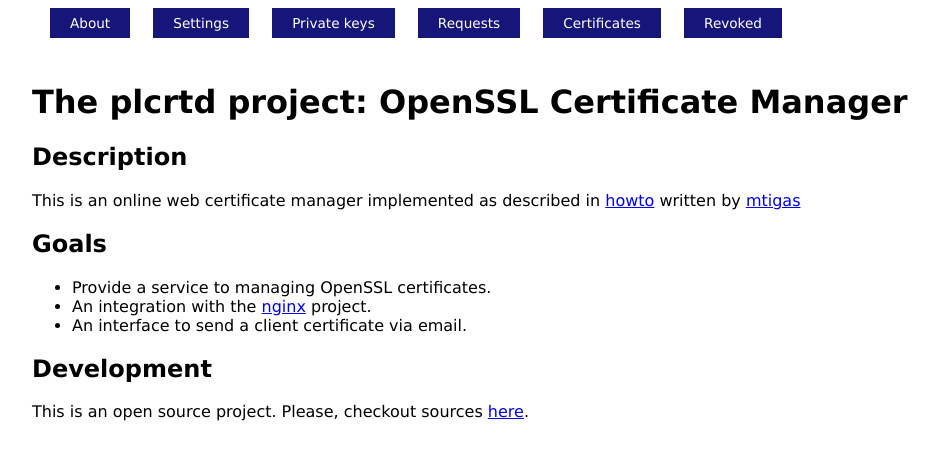
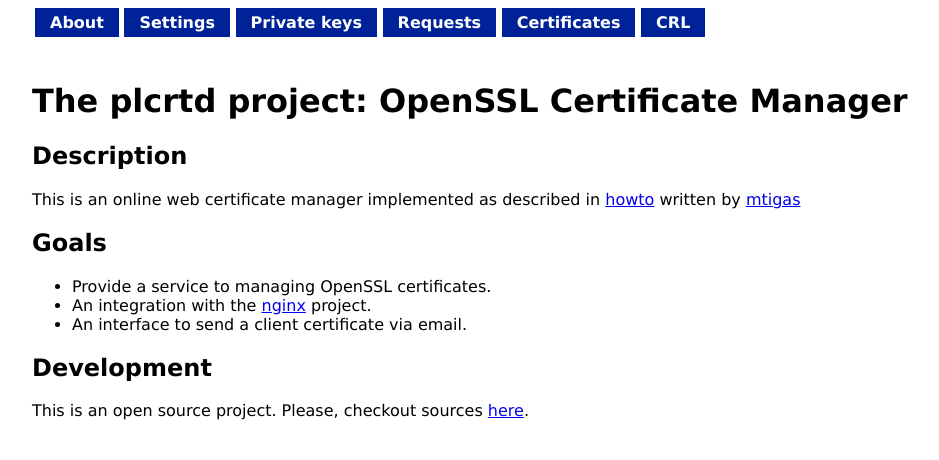
Before and after one commit to gh0stwizard/plcrtd, a plain HTML site: page www/index.html in a window 1280 px wide. Shown: the whole page, without its empty margins (96-1035 px from the left). Drawn offline with Linux system fonts and the light colour scheme.

Commit message:
reworking header

```diff
--- a/www/css/plcrtd.css
+++ b/www/css/plcrtd.css
@@ -52,15 +52,40 @@ button:disabled.btn {
 
 /*  Header  */
 
-.header button {
-  margin-left: 18px;
+.header {
+  display: inline-block;
+  width: 100%;
+  vertical-align: middle;
+}
+.header ul {
+  margin-left: 3px;
 }
 .header img {
   height: 24px;
   width: 24px;
   float: right;
-  vertical-align: middle;
+  padding: 5px 0px;
 }
+
+.chapters {
+  list-style-type: none;
+  padding: 0;
+  margin: 0;
+  font-family: "Lucida Sans Unicode", "Lucida Grande", Sans-Serif;
+  font-size: 1.0em;
+  font-weight: bold;
+}
+.chapters li:hover {
+  background: #339955;
+}
+.chapters li {
+  display: inline-block;
+  cursor: pointer;
+  padding: 5px 15px;
+  background-color: #029;
+  color: #fff;
+}
+
 
 /*  Pages  */
 
--- a/www/index.html
+++ b/www/index.html
@@ -21,15 +21,13 @@
 <div class="content">
   <!-- Header :: buttons & loading animation //-->
   <div class="header">
-      <button class="btn" data-bind="click: About">About</button>
-      <button class="btn" data-bind="click: Configure">Settings</button>
-      <button class="btn" data-bind="click: PrivateKeys">Private keys</button>
-      <button class="btn" data-bind="click: Requests">Requests</button>
-      <button class="btn" data-bind="click: Certificates">Certificates</button>
-      <button class="btn" data-bind="click: Revoked">Revoked</button>
-      <!-- http://spiffygif.com //-->
-      <img src="/img/spiffygif.gif" alt="Loading"
-           data-bind="visible: onAJAX()" />
+    <img src="/img/spiffygif.gif" alt="Loading"
+         data-bind="visible: onAJAX()" />
+    <ul class="chapters" data-bind="foreach: chapters">
+      <li data-bind="text: $data, click: $root.selectChapter"></li>
+    </ul>
+    <!-- http://spiffygif.com //-->
+
   </div>
 
   <!-- Error message box //-->
--- a/www/js/plcrtd.js
+++ b/www/js/plcrtd.js
@@ -252,14 +252,21 @@ $( function() {
     self.onRevoked = ko.observable( false );
 
 
-    /*  Behaviours  */
+    /* Header */
 
-    self.About  =       function () { location.hash = 'about';        }
-    self.Configure =    function () { location.hash = 'configure';    }
-    self.PrivateKeys =  function () { location.hash = 'privatekeys';  }
-    self.Requests =     function () { location.hash = 'requests';     }
-    self.Certificates = function () { location.hash = 'certificates'; }
-    self.Revoked =      function () { location.hash = 'revoked';      }
+    self.chapters = [
+      'About',
+      'Settings',
+      'Private keys',
+      'Requests',
+      'Certificates',
+      'CRL'
+    ];
+
+
+    /*  Behaviours: chapters  */
+
+    self.selectChapter = function ( chapter ) { location.hash = chapter }
 
 
     /*  Behaviours: Configuration  */
@@ -1137,7 +1144,7 @@ $( function() {
 
     /*  Router functions  */
 
-    function mainPage () { location.hash = 'about'; }
+    function mainPage () { location.hash = 'About'; }
 
 
     /*  Setup routers  */
@@ -1150,21 +1157,21 @@ $( function() {
       cleanAll();
 
       switch ( action ) {
-        case 'configure':
+        case 'Settings':
           self.onConfigure( true );
           self.cfg.onTable( true );
           self.cfg.onCreate( false );
           self.cfg.onWipe( false );
           self.cfg.ListDBs();
           break;
-        case 'privatekeys':
+        case 'Private keys':
           self.onPrivateKeys( true );
           self.pk.onTable( true );
           self.pk.onCreate( false );
           self.pk.onWipe( false );
           self.pk.ListPKs();
           break;
-        case 'requests':
+        case 'Requests':
           self.onRequests( true );
           self.csr.onTable( true );
           self.csr.onCreate( false );
@@ -1172,7 +1179,7 @@ $( function() {
           self.csr.GetKeys();
           self.csr.ListCSRs();
           break;
-        case 'certificates':
+        case 'Certificates':
           self.onCertificates( true );
           self.crt.onTable( true );
           self.crt.onCreate( false );
@@ -1183,7 +1190,7 @@ $( function() {
           self.crt.GetSerial();
           self.crt.ListCRTs();
           break;
-        case 'revoked':
+        case 'CRL':
           self.onRevoked( true );
           self.crl.onTable( true );
           self.crl.onCreate( false );
@@ -1192,7 +1199,7 @@ $( function() {
           self.crl.GetKeys();
           self.crl.ListCRLs();
           break;
-        case 'about':
+        case 'About':
           self.onAbout( true );
           break;
         default:
```
